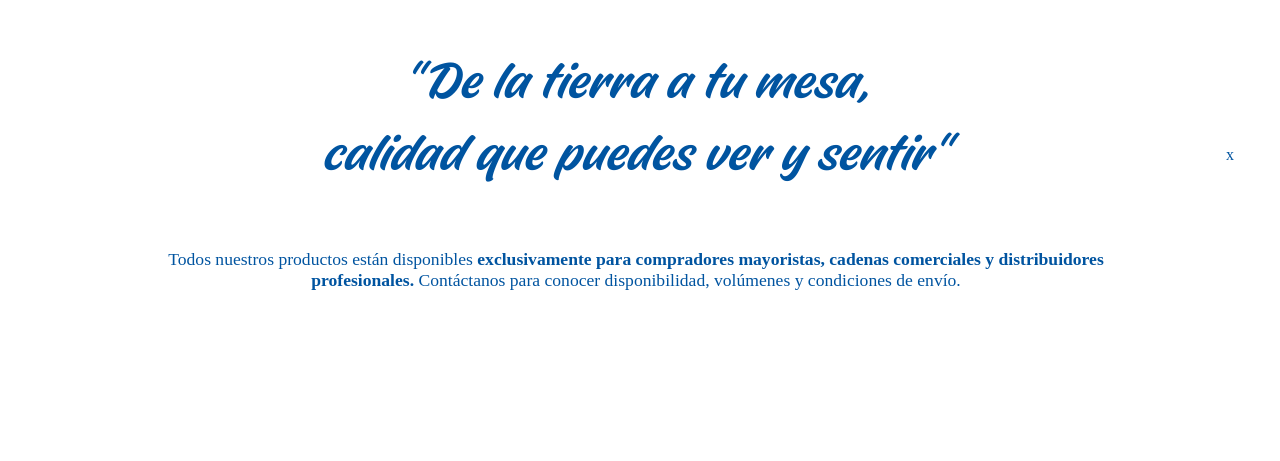
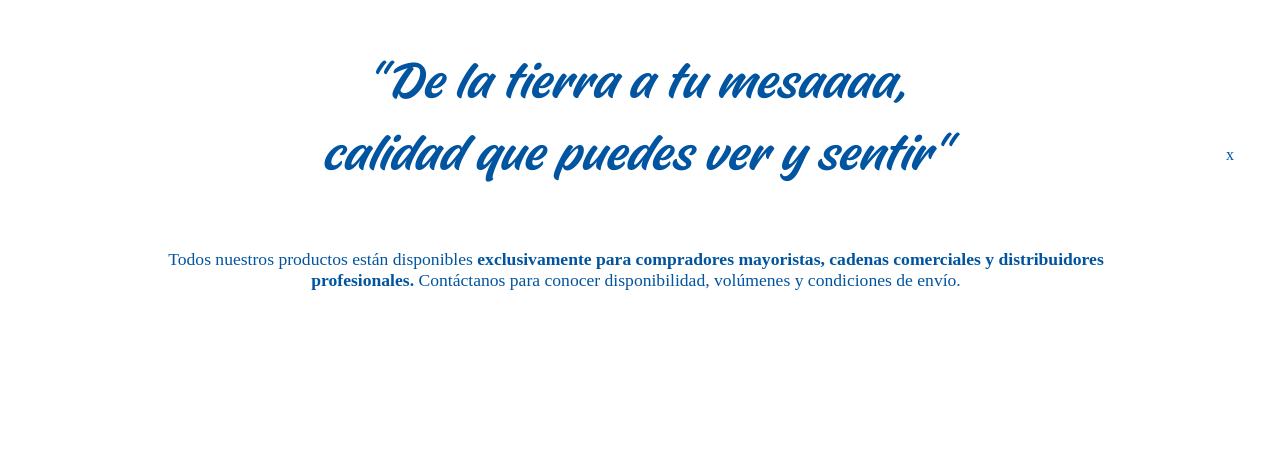
Before and after one commit to mikelml/website.tgc.com, a plain HTML site: page delatierraatumesa/index.html in a window 1280 px wide. Shown: the part 245-706 px from the top of the page. Drawn offline with Linux system fonts and the light colour scheme; files whose address does not match are found by name.

Commit message:
cambiodemesaaa

```diff
--- a/delatierraatumesa/index.html
+++ b/delatierraatumesa/index.html
@@ -10,7 +10,7 @@
 
 <body>
     <section class="promo">
-        <h1 class="promo-title">"De la tierra a tu mesa,<br> calidad que puedes ver y sentir"</h1>
+        <h1 class="promo-title">"De la tierra a tu mesaaaa,<br> calidad que puedes ver y sentir"</h1>
         <p class="promo-note">
             Todos nuestros productos están disponibles <strong>exclusivamente para compradores mayoristas, cadenas
                 comerciales y distribuidores profesionales.</strong> Contáctanos para conocer disponibilidad, volúmenes
```
